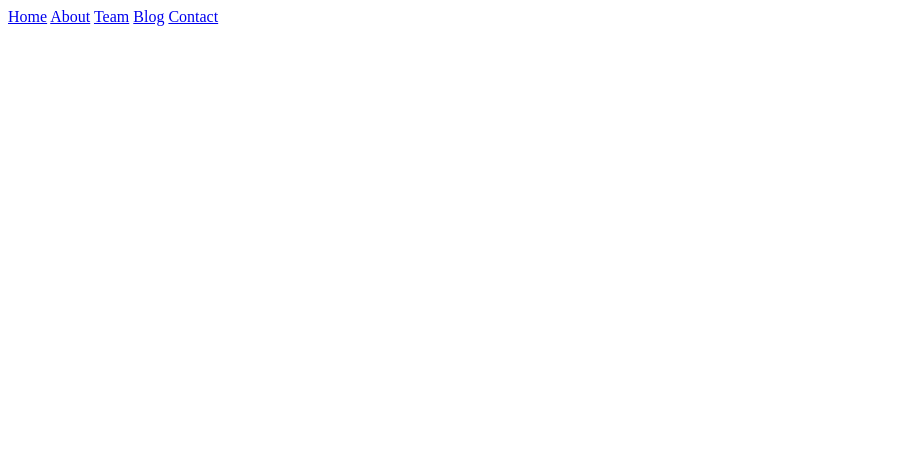
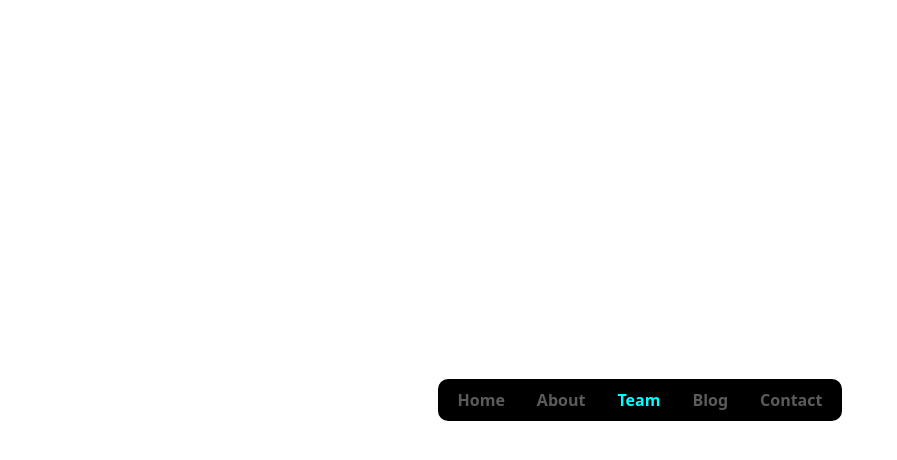
Before and after one commit to madhavanvv/CSSChallenges, a plain HTML site: page NavbarChallenges/Challenge_1/index.html in a window 1280 px wide. Shown: the whole page, without its empty margins (0-897 px from the left). Drawn offline with Linux system fonts and the light colour scheme.

Commit message:
navbarchalllenge-1 finished

```diff
--- a/NavbarChallenges/Challenge_1/index.html
+++ b/NavbarChallenges/Challenge_1/index.html
@@ -8,7 +8,7 @@
     <title>iNeuron</title>
   </head>
   <body>
-    <nav>
+    <nav class="mynav">
       <a href="#" class="nav-item">Home</a>
       <a href="#" class="nav-item">About</a>
       <a href="#" class="nav-item">Team</a>
--- a/NavbarChallenges/Challenge_1/style.css
+++ b/NavbarChallenges/Challenge_1/style.css
@@ -0,0 +1,30 @@
+* {
+  margin: 0;
+  padding: 0;
+  font-family: system-ui, -apple-system, BlinkMacSystemFont, "Segoe UI", Roboto,
+    Oxygen, Ubuntu, Cantarell, "Open Sans", "Helvetica Neue", sans-serif;
+  font-weight: 600;
+}
+body {
+  display: flex;
+  height: 100vh;
+}
+.mynav {
+  margin: auto;
+  background-color: black;
+  width: fit-content;
+
+  padding: 10px 20px;
+  border-radius: 10px;
+  display: flex;
+  flex-direction: row;
+  gap: 32px;
+}
+.nav-item {
+  text-decoration: none;
+  color: rgb(91, 91, 91);
+}
+
+.mynav a:nth-child(3) {
+  color: aqua;
+}
```
